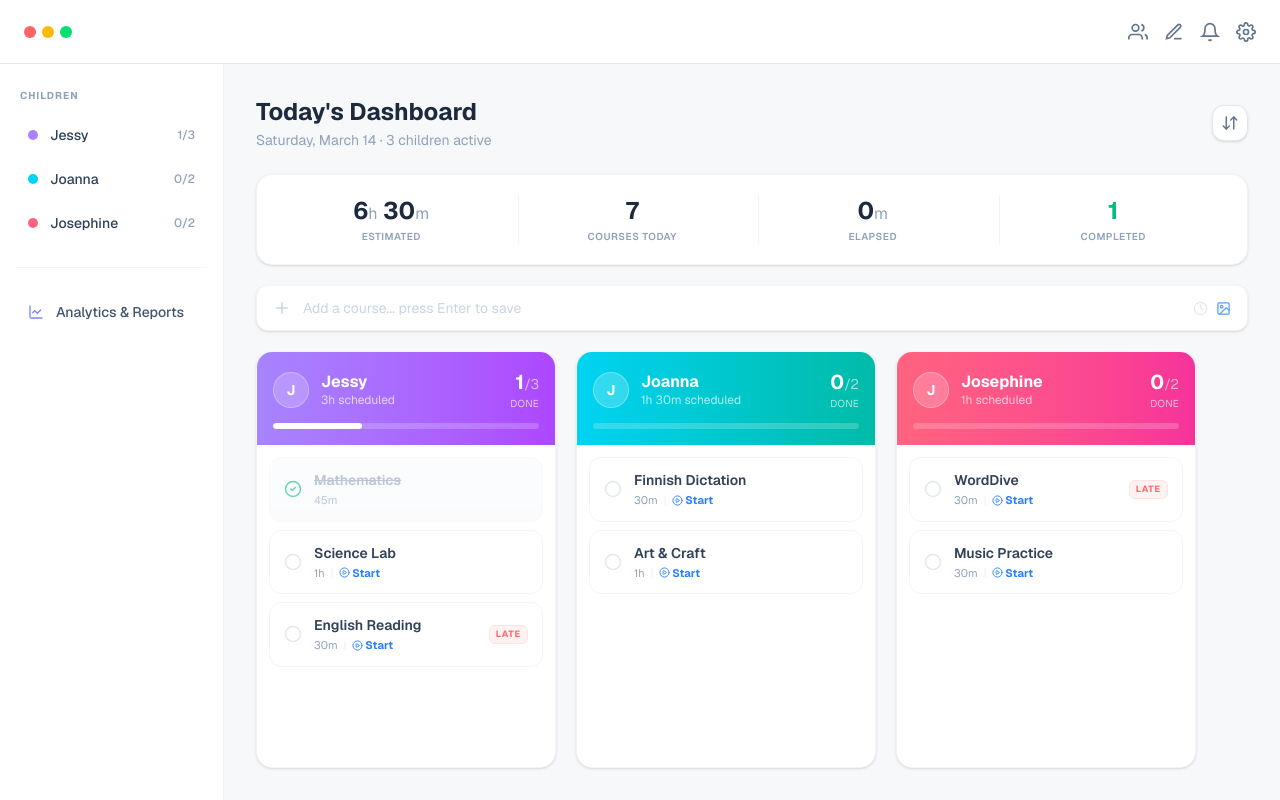
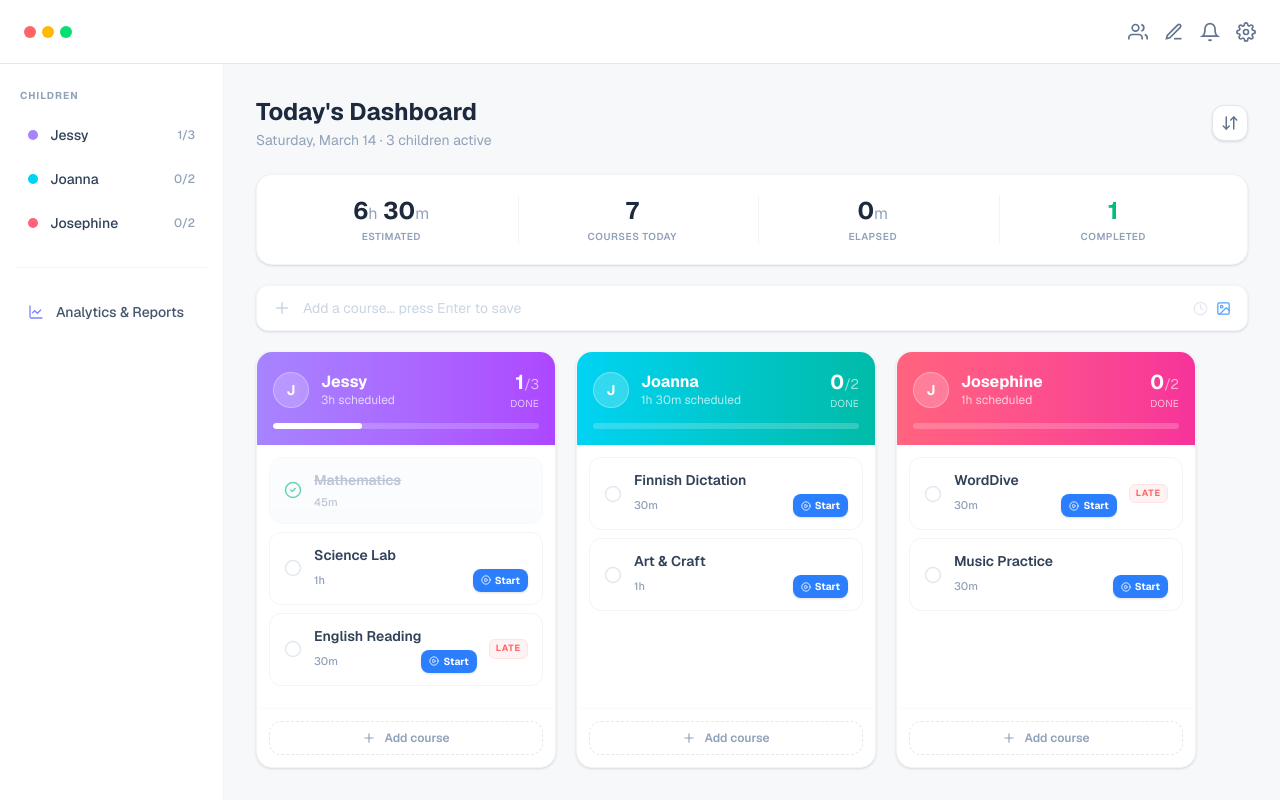
Before and after one commit to ALEX-SOPHIA/homeschool-dashboard, a Next.js app: page / in a window 1280 px wide. Built offline with nearby package versions, Linux system fonts and the light colour scheme.

Commit message:
feat: enhance dashboard with dynamic course management and inline editing

```diff
--- a/src/components/TaskDashboard.tsx
+++ b/src/components/TaskDashboard.tsx
@@ -1,7 +1,7 @@
 'use client';
 
 import { useState } from 'react';
-import { Clock, CheckCircle2, PlayCircle, Plus, Image as ImageIcon, Circle } from 'lucide-react';
+import { Clock, CheckCircle2, PlayCircle, Plus, Image as ImageIcon, Circle, Trash2 } from 'lucide-react';
 
 type TaskStatus = 'pending' | 'in_progress' | 'completed';
 type TaskItem = { id: string; title: string; date: string; isOverdue?: boolean; status: TaskStatus; targetDuration: string; };
@@ -13,7 +13,7 @@ type TaskGroup = {
     tasks: TaskItem[];
 };
 
-const TASK_GROUPS: TaskGroup[] = [
+const INITIAL_TASK_GROUPS: TaskGroup[] = [
     {
         title: 'Jessy',
         duration: '3h',
@@ -49,8 +49,57 @@ interface TaskDashboardProps {
 }
 
 export default function TaskDashboard({ onStartTasks }: TaskDashboardProps) {
+    const [groups, setGroups] = useState<TaskGroup[]>(INITIAL_TASK_GROUPS);
     // Map: taskId → { title, subject }
     const [selected, setSelected] = useState<Map<string, { title: string; subject: string }>>(new Map());
+
+    const addTask = (groupIdx: number) => {
+        setGroups(prev => {
+            const next = [...prev];
+            const newTask: TaskItem = {
+                id: Math.random().toString(36).substr(2, 9),
+                title: 'New Course',
+                date: 'Today',
+                status: 'pending',
+                targetDuration: '30m'
+            };
+            next[groupIdx] = {
+                ...next[groupIdx],
+                tasks: [...next[groupIdx].tasks, newTask]
+            };
+            return next;
+        });
+    };
+
+    const removeTask = (groupIdx: number, taskId: string) => {
+        setGroups(prev => {
+            const next = [...prev];
+            next[groupIdx] = {
+                ...next[groupIdx],
+                tasks: next[groupIdx].tasks.filter(t => t.id !== taskId)
+            };
+            return next;
+        });
+        setSelected(prev => {
+            const next = new Map(prev);
+            next.delete(taskId);
+            return next;
+        });
+    };
+
+    const updateTask = (groupIdx: number, taskId: string, updates: Partial<TaskItem>) => {
+        setGroups(prev => {
+            const next = [...prev];
+            next[groupIdx] = {
+                ...next[groupIdx],
+                tasks: next[groupIdx].tasks.map(t => t.id === taskId ? { ...t, ...updates } : t)
+            };
+            return next;
+        });
+    };
+
+    // State for tracking which cell is being edited
+    const [editing, setEditing] = useState<{ id: string; field: 'title' | 'targetDuration' } | null>(null);
 
     const toggle = (taskId: string, title: string, subject: string) => {
         setSelected(prev => {
@@ -128,7 +177,7 @@ export default function TaskDashboard({ onStartTasks }: TaskDashboardProps) {
                 style={{ scrollbarWidth: 'thin', scrollbarColor: '#e2e8f0 transparent' }}
             >
                 <div className="flex flex-row gap-5 h-full" style={{ width: 'max-content', minWidth: '100%' }}>
-                    {TASK_GROUPS.map((group, groupIdx) => {
+                    {groups.map((group, groupIdx) => {
                         const totalCourses = group.tasks.length;
                         const completedCourses = group.tasks.filter(t => t.status === 'completed').length;
                         const progressPercent = totalCourses > 0 ? (completedCourses / totalCourses) * 100 : 0;
@@ -172,7 +221,7 @@ export default function TaskDashboard({ onStartTasks }: TaskDashboardProps) {
                                         return (
                                             <div
                                                 key={task.id}
-                                                className={`rounded-xl px-3.5 py-3 border transition-all cursor-default ${
+                                                className={`group relative rounded-xl px-3.5 py-3 border transition-all cursor-default ${
                                                     isSelected
                                                         ? 'bg-blue-50 border-blue-300 shadow-sm shadow-blue-100'
                                                         : task.status === 'in_progress'
@@ -182,6 +231,17 @@ export default function TaskDashboard({ onStartTasks }: TaskDashboardProps) {
                                                         : 'bg-white border-slate-100 hover:border-slate-200'
                                                 }`}
                                             >
+                                                {/* Delete icon - appears on hover */}
+                                                <button
+                                                    onClick={(e) => {
+                                                        e.stopPropagation();
+                                                        removeTask(groupIdx, task.id);
+                                                    }}
+                                                    className="absolute -right-2 -top-2 w-6 h-6 bg-white border border-slate-200 rounded-full flex items-center justify-center text-slate-400 hover:text-red-500 hover:border-red-200 opacity-0 group-hover:opacity-100 transition-all shadow-sm z-10"
+                                                >
+                                                    <Trash2 size={12} />
+                                                </button>
+
                                                 <div className="flex items-center gap-3">
                                                     {/* Checkbox / Status icon — clicking toggles selection */}
                                                     <button
@@ -204,22 +264,70 @@ export default function TaskDashboard({ onStartTasks }: TaskDashboardProps) {
 
                                                     {/* Task name + actions */}
                                                     <div className="flex-1 min-w-0">
-                                                        <div className={`text-sm font-semibold truncate ${task.status === 'completed' ? 'text-slate-400 line-through' : 'text-slate-700'}`}>
+                                                        {editing?.id === task.id && editing?.field === 'title' ? (
+                                                            <input
+                                                                autoFocus
+                                                                className="w-full text-sm font-semibold text-slate-700 bg-white border border-blue-300 rounded px-1 outline-none"
+                                                                defaultValue={task.title}
+                                                                onBlur={(e) => {
+                                                                    updateTask(groupIdx, task.id, { title: e.target.value });
+                                                                    setEditing(null);
+                                                                }}
+                                                                onKeyDown={(e) => {
+                                                                    if (e.key === 'Enter') {
+                                                                        updateTask(groupIdx, task.id, { title: e.currentTarget.value });
+                                                                        setEditing(null);
+                                                                    }
+                                                                    if (e.key === 'Escape') setEditing(null);
+                                                                }}
+                                                            />
+                                                        ) : (
+                                                            <div
+                                                                onClick={() => task.status !== 'completed' && setEditing({ id: task.id, field: 'title' })}
+                                                                className={`text-sm font-semibold truncate cursor-text hover:text-blue-600 transition-colors ${task.status === 'completed' ? 'text-slate-400 line-through' : 'text-slate-700'}`}
+                                                            >
                                                                 {task.title}
                                                             </div>
-                                                        <div className="flex items-center gap-1.5 mt-0.5">
-                                                            <span className="text-[11px] text-slate-400">{task.targetDuration}</span>
+                                                        )}
+
+                                                        <div className="flex items-center justify-between mt-1">
+                                                            {editing?.id === task.id && editing?.field === 'targetDuration' ? (
+                                                                <input
+                                                                    autoFocus
+                                                                    className="w-20 text-[11px] font-medium text-slate-400 bg-white border border-blue-300 rounded px-1 outline-none"
+                                                                    defaultValue={task.targetDuration}
+                                                                    onBlur={(e) => {
+                                                                        updateTask(groupIdx, task.id, { targetDuration: e.target.value });
+                                                                        setEditing(null);
+                                                                    }}
+                                                                    onKeyDown={(e) => {
+                                                                        if (e.key === 'Enter') {
+                                                                            updateTask(groupIdx, task.id, { targetDuration: e.currentTarget.value });
+                                                                            setEditing(null);
+                                                                        }
+                                                                        if (e.key === 'Escape') setEditing(null);
+                                                                    }}
+                                                                />
+                                                            ) : (
+                                                                <span
+                                                                    onClick={() => task.status !== 'completed' && setEditing({ id: task.id, field: 'targetDuration' })}
+                                                                    className="text-[11px] text-slate-400 font-medium cursor-text hover:text-blue-600 transition-colors"
+                                                                >
+                                                                    {task.targetDuration}
+                                                                </span>
+                                                            )}
+
                                                             {task.status !== 'completed' && (
-                                                                <>
-                                                                    <span className="text-slate-200 text-[10px]">|</span>
                                                                 <button
-                                                                        onClick={() => startSingle(task.id, task.title, group.title)}
-                                                                        className="text-[11px] font-bold text-blue-500 hover:text-blue-600 transition-colors flex items-center gap-0.5"
+                                                                    onClick={(e) => {
+                                                                        e.stopPropagation();
+                                                                        startSingle(task.id, task.title, group.title);
+                                                                    }}
+                                                                    className="bg-blue-500 hover:bg-blue-600 text-white text-[10px] font-bold px-2 py-1 rounded-lg flex items-center gap-1 cursor-pointer shadow-sm transition-colors"
                                                                 >
-                                                                        <PlayCircle size={11} />
+                                                                    <PlayCircle size={10} />
                                                                     {task.status === 'in_progress' ? 'Resume' : 'Start'}
                                                                 </button>
-                                                                </>
                                                             )}
                                                         </div>
                                                     </div>
@@ -234,6 +342,17 @@ export default function TaskDashboard({ onStartTasks }: TaskDashboardProps) {
                                             </div>
                                         );
                                     })}
+                                </div>
+
+                                {/* Column Footer */}
+                                <div className="p-3 border-t border-slate-50">
+                                    <button
+                                        onClick={() => addTask(groupIdx)}
+                                        className="w-full py-2 flex items-center justify-center gap-2 text-xs font-semibold text-slate-400 hover:text-blue-500 hover:bg-blue-50 rounded-xl transition-all border border-dashed border-slate-200 hover:border-blue-200"
+                                    >
+                                        <Plus size={14} />
+                                        Add course
+                                    </button>
                                 </div>
                             </div>
                         );
```
Lines whose indentation alone changed are shown as unchanged.
